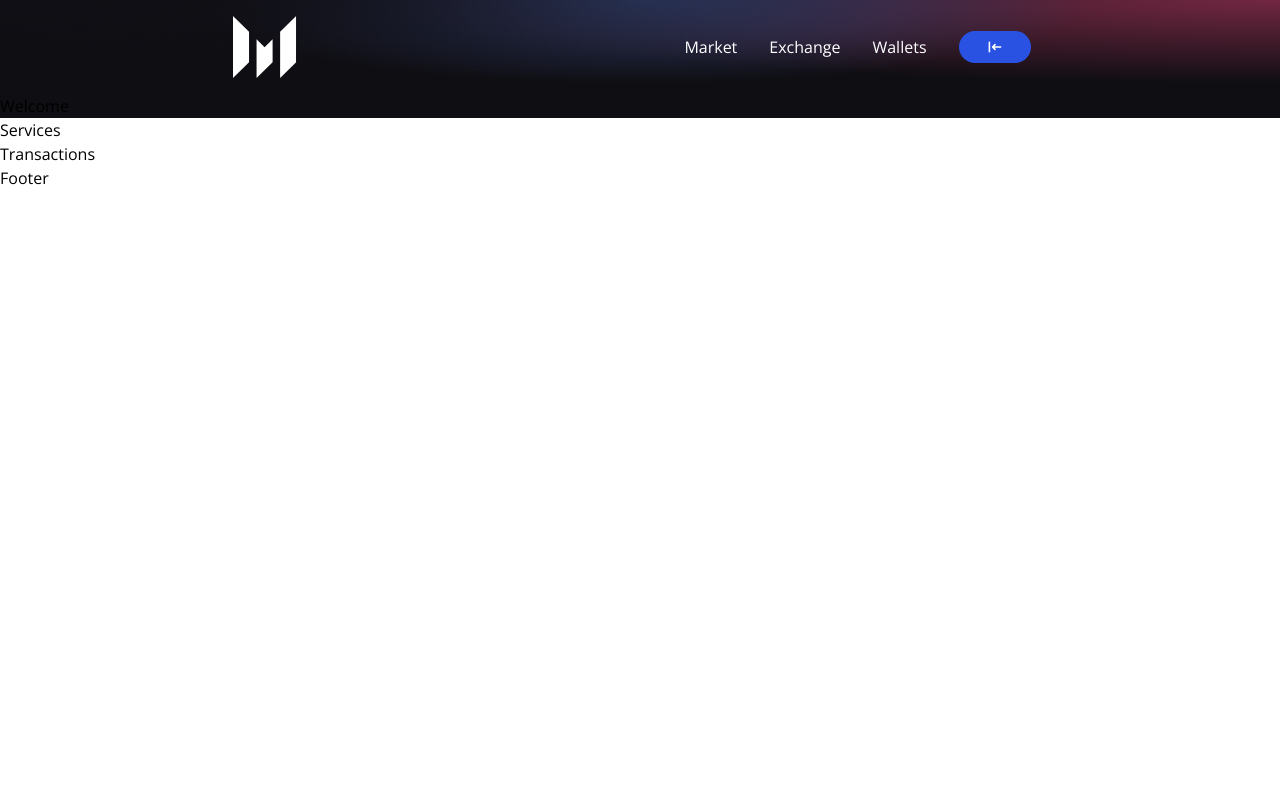
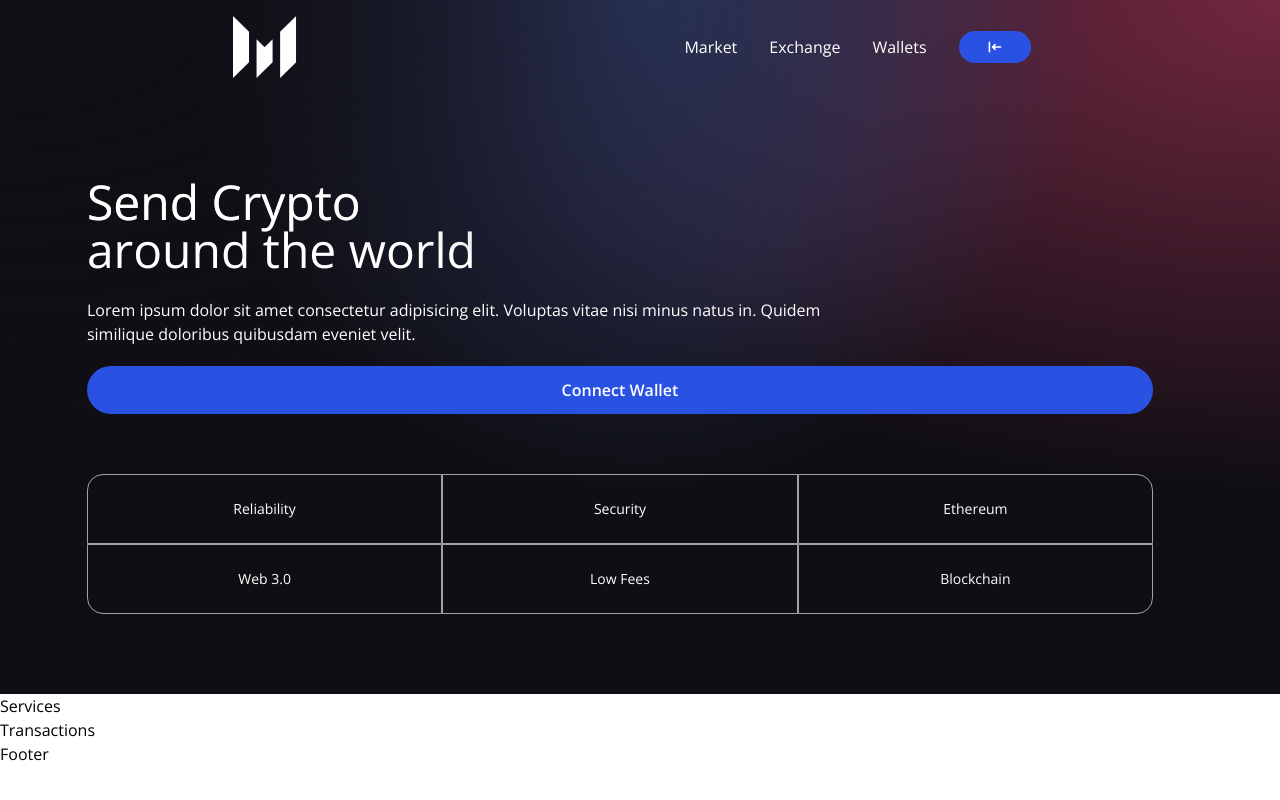
Before and after one commit to stephangriesel/web3-react, a React (Vite) app in the folder client/: page / in a window 1280 px wide. Built offline with nearby package versions, Linux system fonts and the light colour scheme.

Commit message:
layout set up

```diff
--- a/client/src/components/Welcome.jsx
+++ b/client/src/components/Welcome.jsx
@@ -1,8 +1,45 @@
 import React from 'react'
+import { AiFillPlayCircle } from 'react-icons/ai'
+import { SiEthereum } from 'react-icons/si'
+import { BsInfoCircle} from 'react-icons/bs'
+
+import Loader from './Loader'
+
+const commonStyles = "min-h-[70px] sm:px-0 px-2 sm:min-w-[120px] flex justify-center items-center border-[0.5px] border-gray-400 text-sm font-light text-white"
 
 const Welcome = () => {
+  const connectWallet = () => {
+
+  }
   return (
-    <div>Welcome</div>
+    <div className='flex w-full justify-center items-center'>
+      <div className='flex md:flex-row flex-col items-start justify-between md:p-20 py-12 px-4'>
+        <div className='flex flex-1 justify-start flex-col md:mr-10'>
+        <h1 className='text-3xl sm:text-5xl text-white text-gradient py-1'>
+          Send Crypto <br /> around the world
+        </h1>
+        <p className='text-left mt-5 text-white font-light md:w-9/12 w-11/12 text-base'>
+          Lorem ipsum dolor sit amet consectetur adipisicing elit. Voluptas vitae nisi minus natus in. Quidem similique doloribus quibusdam eveniet velit.
+        </p>
+        <button
+        type="button"
+        onClick={connectWallet}
+        className="text-white text-base font-semibold flex flex-row justify-center items-center my-5 bg-[#2952e3] p-3 rounded-full cursor-pointer hover:bg-[#2546bd]"
+        >
+          Connect Wallet
+        </button>
+        <div className='grid sm:grid-cols-3 grid-cols-2 w-full mt-10'>
+          <div className={`rounded-tl-2xl ${commonStyles}`}>Reliability</div>
+          <div className={commonStyles}>Security</div>
+          <div className={`rounded-tr-2xl ${commonStyles}`}>Ethereum</div>
+          <div className={`rounded-bl-2xl ${commonStyles}`}>Web 3.0</div>
+          <div className={commonStyles}>Low Fees</div>
+          <div className={`rounded-br-2xl ${commonStyles}`}>Blockchain</div>
+        </div>
+        </div>
+
+      </div>
+    </div>
   )
 }
 
```
